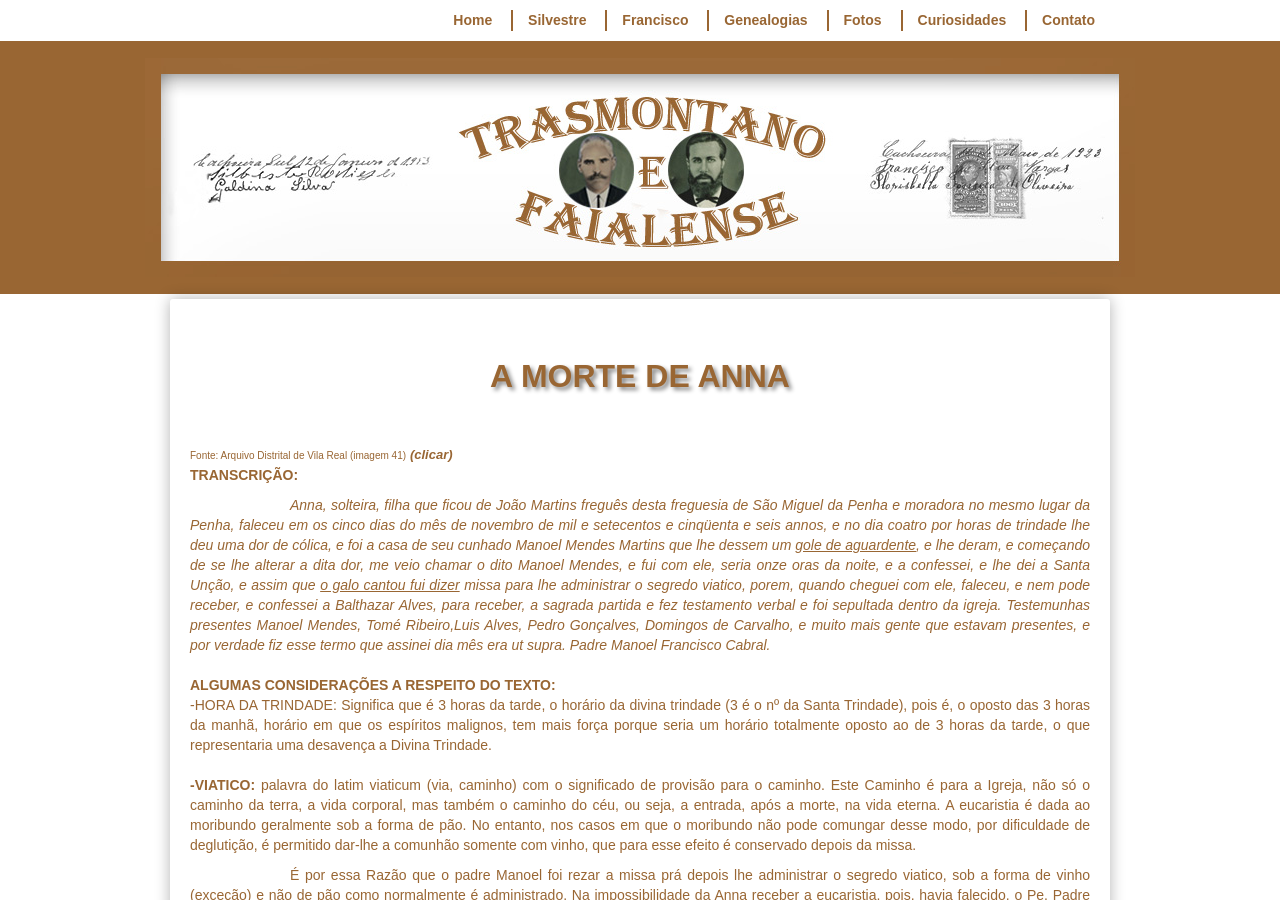
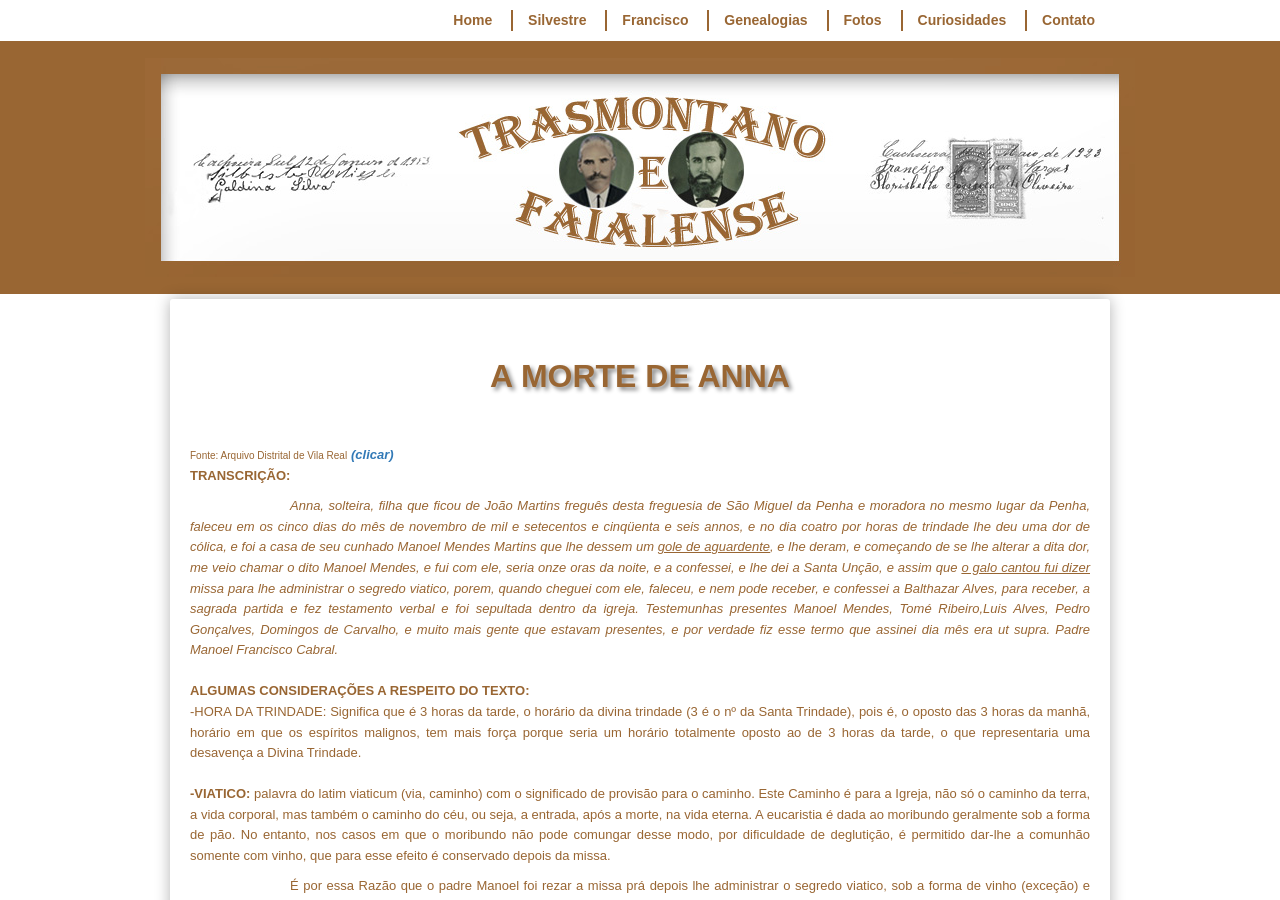
Before and after one commit to claudiovargas1955/claudiovargas1955.github.io, a Jekyll site: the page built from _pages/a-morte-de-anna.html, in a window 1280 px wide and 900 px high. Built offline with Jekyll 4.4.1, drawn with Linux system fonts in a browser that asks for light colours; some web fonts are replaced.

Commit message:
Update a-morte-de-anna.html

```diff
--- a/_pages/a-morte-de-anna.html
+++ b/_pages/a-morte-de-anna.html
@@ -16,8 +16,9 @@
 </style>
    <h1>A MORTE DE ANNA</h1>
 <br/><br/>
-<p><font size="1px";/> Fonte: Arquivo Distrital de Vila Real (imagem 41)</font>
-<i><b><font size="2px";>(clicar)</i></a></font></b><br/>
+<p><font size="1px";/> Fonte: Arquivo Distrital de Vila Real</font>
+<i><b><font size="2px";><a href="http://www.advrl.org.pt/documentacao/digi/iViewer2.php?w=PT-ADVRL-PRQ-PVRL21-003-053&imgfile=galleries/
+PRQ/PT-ADVRL-PRQ-PVRL21-003-053/PT-ADVRL-PRQ-PVRL21-003-053_m0041.jpg"target="_blank";><font size="2px";>(clicar)</a></font></i></b><br/>
 <b>TRANSCRIÇÃO:</b>
 
 <p style="text-indent:100px";/><i>Anna, solteira, filha que ficou de João Martins freguês desta freguesia de São Miguel da Penha e
```
